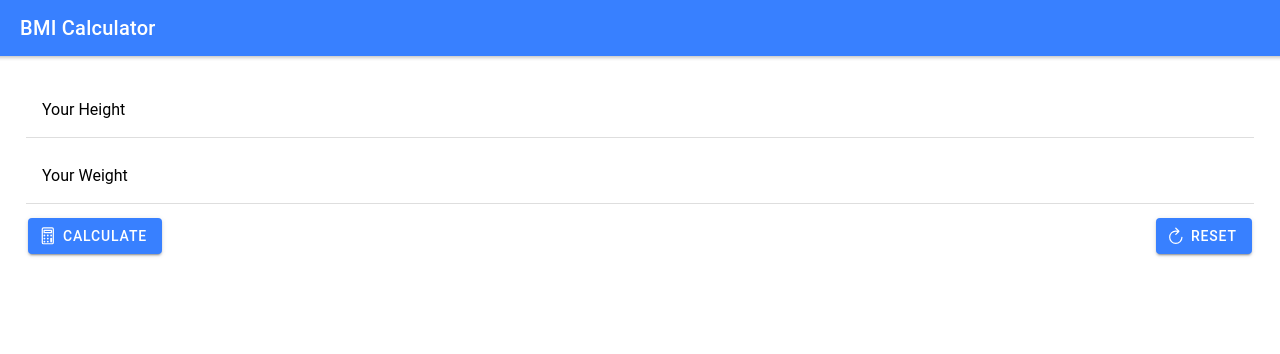
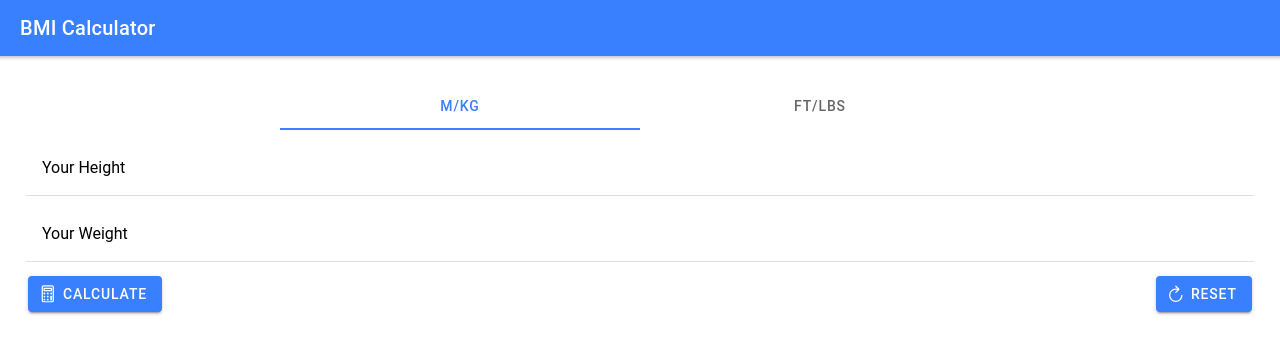
Before and after one commit to HtetOoNaing/bmi-calculator-ionic-react, a React (Create React App) app: page / in a window 1280 px wide. Shown: the top 354 px of the page. Built offline with nearby package versions, Linux system fonts and the light colour scheme.

Commit message:
add two segments mkg and ftlbs

```diff
--- a/src/App.tsx
+++ b/src/App.tsx
@@ -21,11 +21,13 @@ import '@ionic/react/css/display.css';
 
 /* Theme variables */
 import './theme/variables.css';
+import InputControl from './components/InputControl';
 
 const App: React.FC = () => {
 
 	const [calculatedBmi, setCalculatedBmi] = useState<number>();
 	const [error, setError] = useState<string>();
+	const [calcUnits, setCalcUnits] = useState<'mkg' | 'ftlbs'>('mkg');
 
 	const weightInputRef = useRef<HTMLIonInputElement>(null);
 	const heightInputRef = useRef<HTMLIonInputElement>(null);
@@ -61,6 +63,11 @@ const App: React.FC = () => {
 					<IonGrid>
 						<IonRow>
 							<IonCol>
+								<InputControl selectedValue={calcUnits} onSelectValue={setCalcUnits} />
+							</IonCol>
+						</IonRow>
+						<IonRow>
+							<IonCol>
 								<IonItem>
 									<IonLabel position="floating">Your Height</IonLabel>
 									<IonInput type="number" ref={heightInputRef}></IonInput>
--- /dev/null
+++ b/src/components/InputControl.tsx
@@ -0,0 +1,20 @@
+import { IonLabel, IonSegment, IonSegmentButton } from "@ionic/react";
+import React from "react";
+
+const InputControl: React.FC<{selectedValue: 'mkg' | 'ftlbs'; onSelectValue: (value: 'mkg' | 'ftlbs' ) => void;}> = props => {
+	const inputChangeHandler = (event: CustomEvent) => {
+		props.onSelectValue(event.detail.value)
+	}
+	return (
+		<IonSegment value={props.selectedValue} onIonChange={inputChangeHandler}>
+			<IonSegmentButton value='mkg' >
+				<IonLabel>m/kg</IonLabel>
+			</IonSegmentButton>
+			<IonSegmentButton value="ftlbs">
+				<IonLabel>ft/lbs</IonLabel>
+			</IonSegmentButton>
+		</IonSegment>
+	)
+}
+
+export default InputControl;
```
